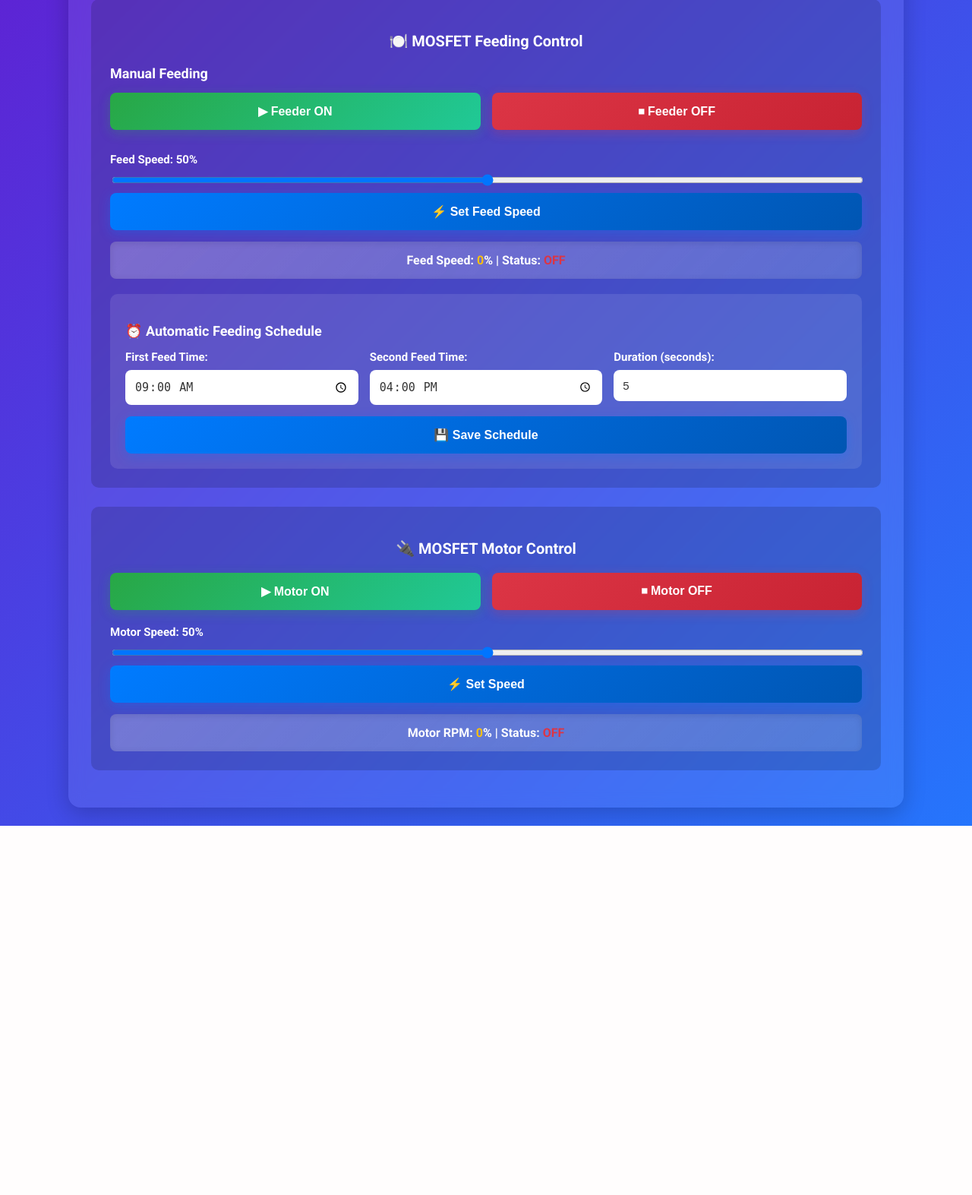
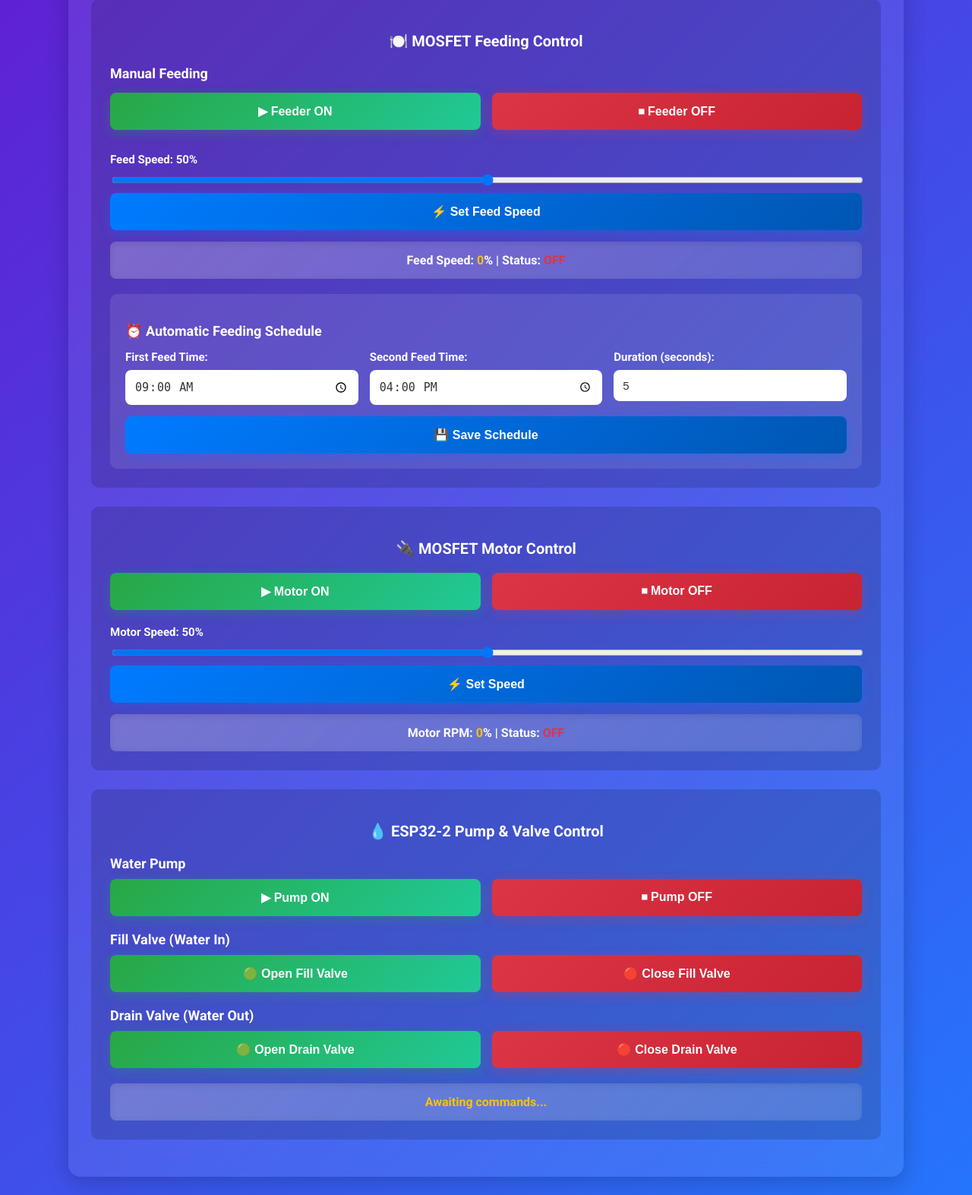
Before and after one commit to hjdavid0643-del/smart_fish_feeder_web, a Flask app: page /dashboard in a window 1280 px wide. Shown: the part 564-2137 px from the top of the page at 76% size. Before the commit the page ends 1651 px from the top, so only its background shows below. Run offline with Flask 3, Linux system fonts and the light colour scheme; the visitor is signed in with stand-in values (Sample User, id 1); data that the repository does not hold is empty.

Commit message:
Update dashboard.html

```diff
--- a/templates/dashboard.html
+++ b/templates/dashboard.html
@@ -362,7 +362,7 @@
             </div>
         </div>
 
-        <!-- MOSFET 2: MOTOR CONTROL -->
+        <!-- MOSFET 2: MOTOR CONTROL (ESP32-1) -->
         <div class="control-section">
             <h2 style="text-align: center; margin-bottom: 20px;">🔌 MOSFET Motor Control</h2>
 
@@ -381,6 +381,39 @@
             <div class="status-box">
                 Motor RPM: <span id="current-rpm">0</span>% |
                 Status: <span id="motor-status-text">OFF</span>
+            </div>
+        </div>
+
+        <!-- ESP32-2: Pump & Valve Control -->
+        <div class="control-section">
+            <h2 style="text-align: center; margin-bottom: 20px;">💧 ESP32-2 Pump & Valve Control</h2>
+
+            <div style="margin-bottom: 20px;">
+                <h3 style="font-size: 18px; margin-bottom: 10px;">Water Pump</h3>
+                <div class="control-buttons">
+                    <button class="btn-control-on" onclick="setPump('on')">▶ Pump ON</button>
+                    <button class="btn-control-off" onclick="setPump('off')">⏹ Pump OFF</button>
+                </div>
+            </div>
+
+            <div style="margin-bottom: 20px;">
+                <h3 style="font-size: 18px; margin-bottom: 10px;">Fill Valve (Water In)</h3>
+                <div class="control-buttons">
+                    <button class="btn-control-on" onclick="setFillValve('on')">🟢 Open Fill Valve</button>
+                    <button class="btn-control-off" onclick="setFillValve('off')">🔴 Close Fill Valve</button>
+                </div>
+            </div>
+
+            <div style="margin-bottom: 10px;">
+                <h3 style="font-size: 18px; margin-bottom: 10px;">Drain Valve (Water Out)</h3>
+                <div class="control-buttons">
+                    <button class="btn-control-on" onclick="setDrainValve('on')">🟢 Open Drain Valve</button>
+                    <button class="btn-control-off" onclick="setDrainValve('off')">🔴 Close Drain Valve</button>
+                </div>
+            </div>
+
+            <div class="status-box">
+                <span id="esp32_2_status">Awaiting commands...</span>
             </div>
         </div>
 
@@ -554,7 +587,7 @@
             .catch(error => console.error('Failed to load feeding status:', error));
     }
 
-    // ========== MOTOR CONTROL (MOSFET 2) ==========
+    // ========== MOTOR CONTROL (MOSFET 2, ESP32-1) ==========
     function motorControl(action) {
         fetch('/control_motor', {
             method: 'POST',
@@ -598,6 +631,41 @@
             .catch(error => console.error('Failed to load motor status:', error));
     }
 
+    // ========== ESP32-2 PUMP & VALVES ==========
+    function updateEsp32_2_Status(message) {
+        document.getElementById('esp32_2_status').textContent = message;
+    }
+
+    async function postJSON(url, body) {
+        try {
+            const res = await fetch(url, {
+                method: 'POST',
+                headers: { 'Content-Type': 'application/json' },
+                body: JSON.stringify(body)
+            });
+            const data = await res.json();
+            if (data.status === 'success') {
+                updateEsp32_2_Status(data.message || 'OK');
+            } else {
+                updateEsp32_2_Status('Error: ' + (data.message || 'unknown'));
+            }
+        } catch (err) {
+            updateEsp32_2_Status('Error: ' + err);
+        }
+    }
+
+    function setPump(status) {
+        postJSON('/control_pump', { status: status });
+    }
+
+    function setFillValve(status) {
+        postJSON('/control_fill_valve', { status: status });
+    }
+
+    function setDrainValve(status) {
+        postJSON('/control_drain_valve', { status: status });
+    }
+
     // Load initial control status
     loadFeedingStatus();
     loadMotorStatus();
```
